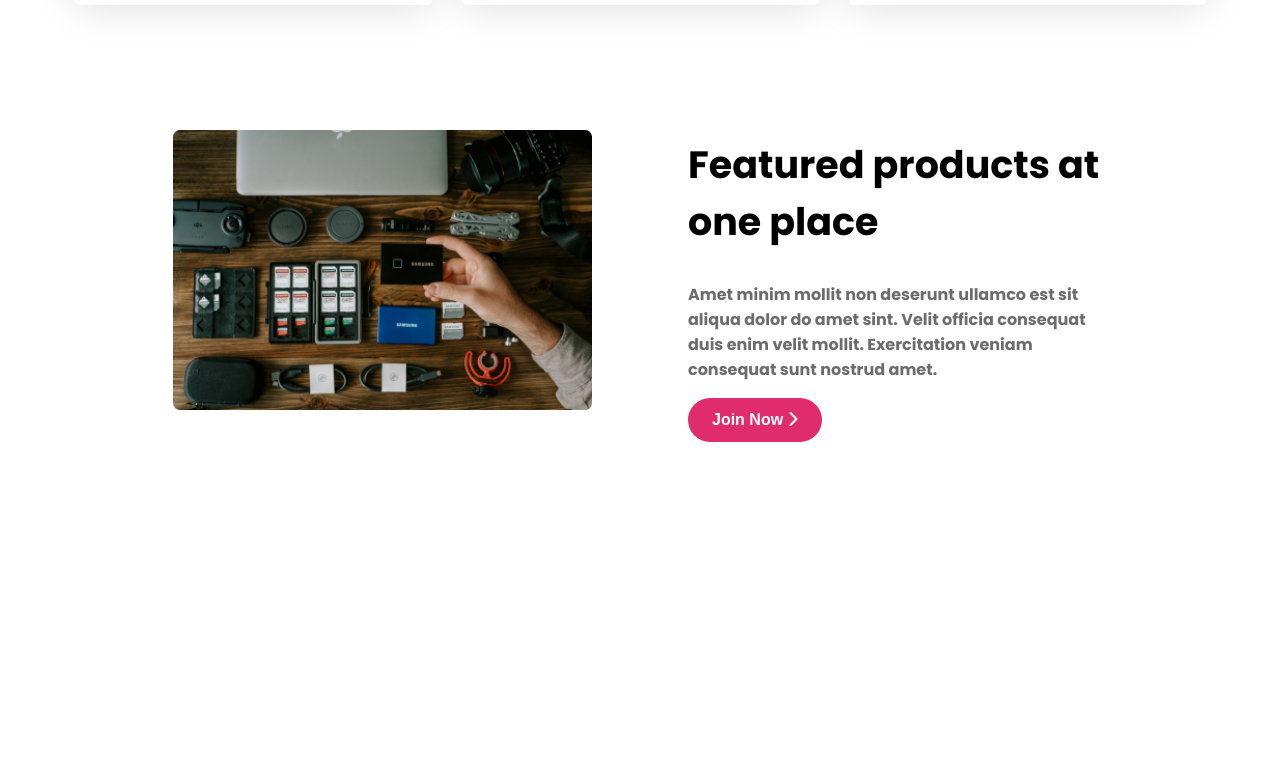
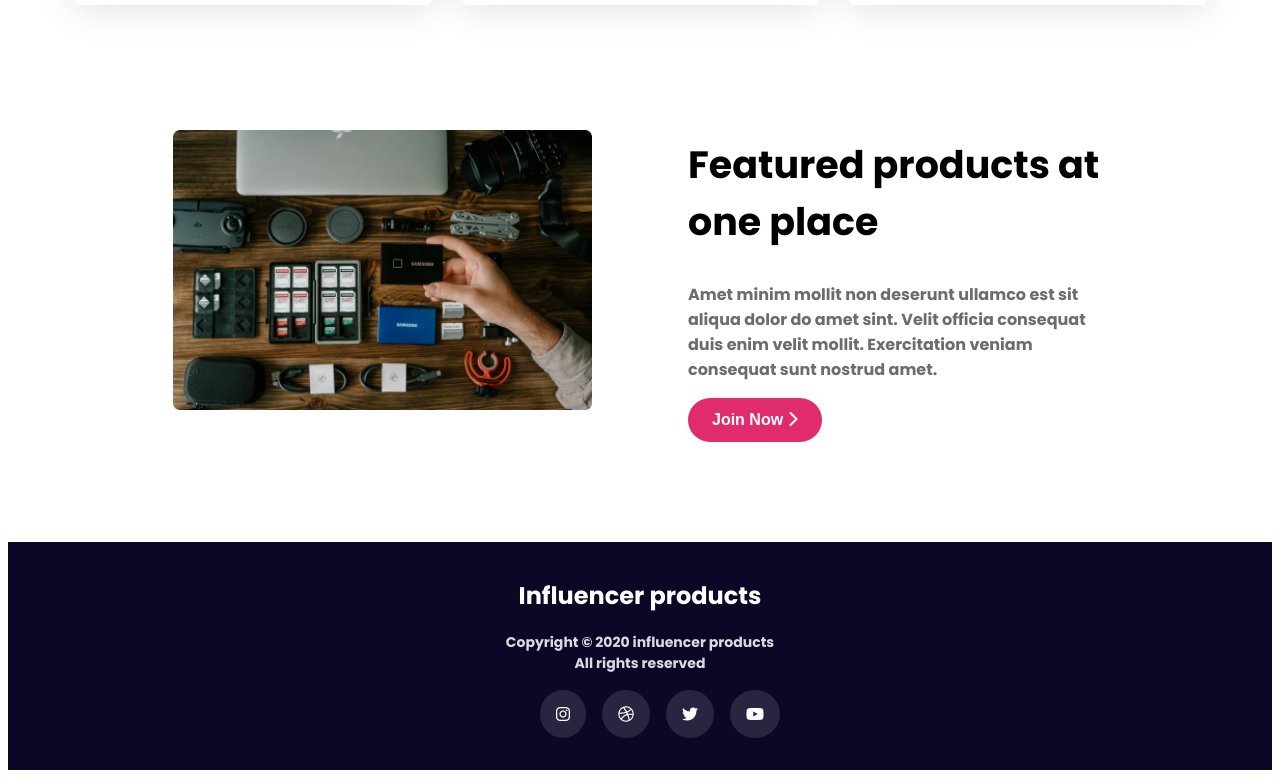
Before and after one commit to NashedShahRoni22/influencer-gear-project, a plain HTML site: page index.html in a window 1280 px wide. Shown: the part 2850-3628 px from the top of the page. Before the commit the page ends 3392 px from the top, so only its background shows below. Drawn offline with Linux system fonts and the light colour scheme.

Commit message:
done practice

```diff
--- a/index.html
+++ b/index.html
@@ -294,7 +294,21 @@
         </section>
 
     </main>
-    <footer></footer>
+    <footer>
+        <div class="footer-content">
+            <h2>Influencer products</h2>
+            <p>Copyright © 2020  influencer products <br>
+                All rights reserved</p>
+            <div class="social-icon">
+                <ul>
+                    <li><i class="fa fa-instagram" aria-hidden="true"></i></li>
+                    <li><i class="fa fa-dribbble" aria-hidden="true"></i></li>
+                    <li><i class="fa fa-twitter" aria-hidden="true"></i></li>
+                    <li><i class="fa fa-youtube" aria-hidden="true"></i></li>
+                </ul>
+            </div>
+        </div>
+    </footer>
 
 </body>
 </html>
--- a/style.css
+++ b/style.css
@@ -165,6 +165,35 @@ nav{
     font-size: 16px;
     color: #6C6C6C;
 }
+/* footer  */
+footer{
+    background-color: #0A0826;
+    color: white;
+    text-align: center;
+    padding: 16px 0;
+}
+.footer-content h2{
+    font-size: 24px;
+    font-weight: 700;
+}
+.footer-content p{
+    font-size: 14px;
+    font-weight: 700;
+    color: #D9DBE1;
+}
+.social-icon ul{
+    list-style: none;
+    display: flex;
+    justify-content: center;
+    gap: 16px;
+}
+.social-icon i{
+    padding: 16px;
+    background-color: rgba(255, 255, 255, 0.116);
+    border-radius: 50%;
+    font-size: 16px;
+    color: white;
+}
 /* smaller devices  */
 
 @media only screen and (max-width:576px) {
```
